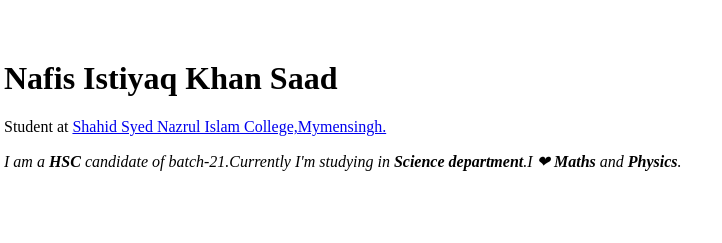
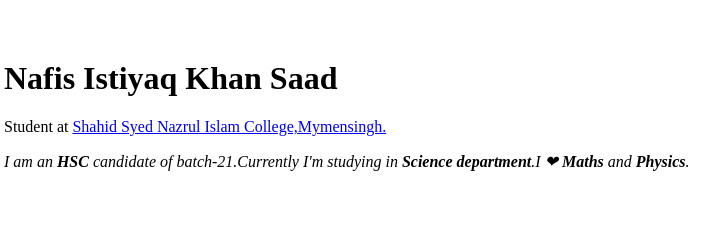
Before and after one commit to nafisistiyaq01/profile, a plain HTML site: page index.html in a window 1280 px wide. Shown: the top 243 px of the page, 247-969 px from the left. Drawn offline with Linux system fonts and the light colour scheme.

Commit message:
Update index.html

```diff
--- a/index.html
+++ b/index.html
@@ -17,7 +17,7 @@
         <h1>Nafis Istiyaq Khan Saad</h1>
         <p> Student at <a href="http://ssnic.edu.bd/"> Shahid Syed Nazrul Islam College,Mymensingh.</a></p>
 
-        <p><em>I am a <strong> HSC </strong>candidate of batch-21.Currently I'm studying in <strong>Science department</strong>.I ❤ <strong>Maths</strong> and <strong>Physics</strong>.</em></p>
+        <p><em>I am an <strong> HSC </strong>candidate of batch-21.Currently I'm studying in <strong>Science department</strong>.I ❤ <strong>Maths</strong> and <strong>Physics</strong>.</em></p>
 
         <br><br>
       </td>
```
